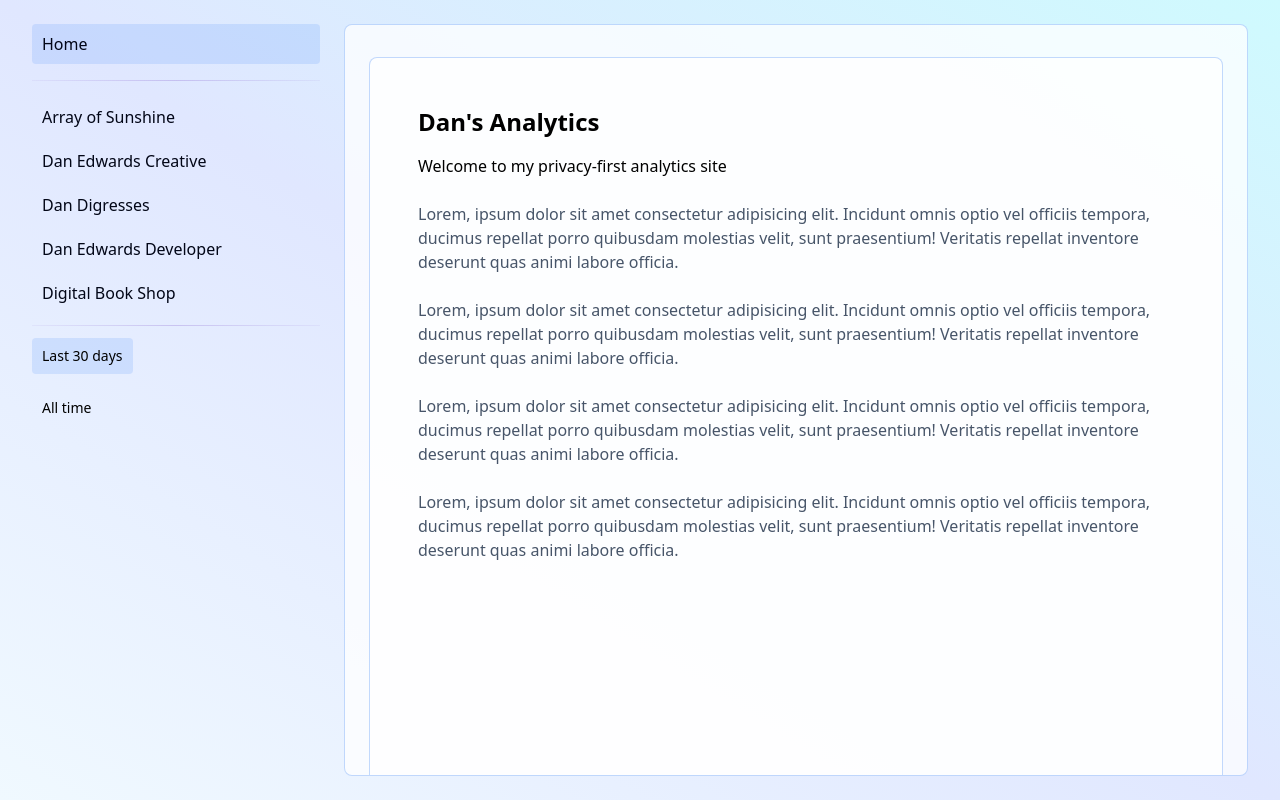
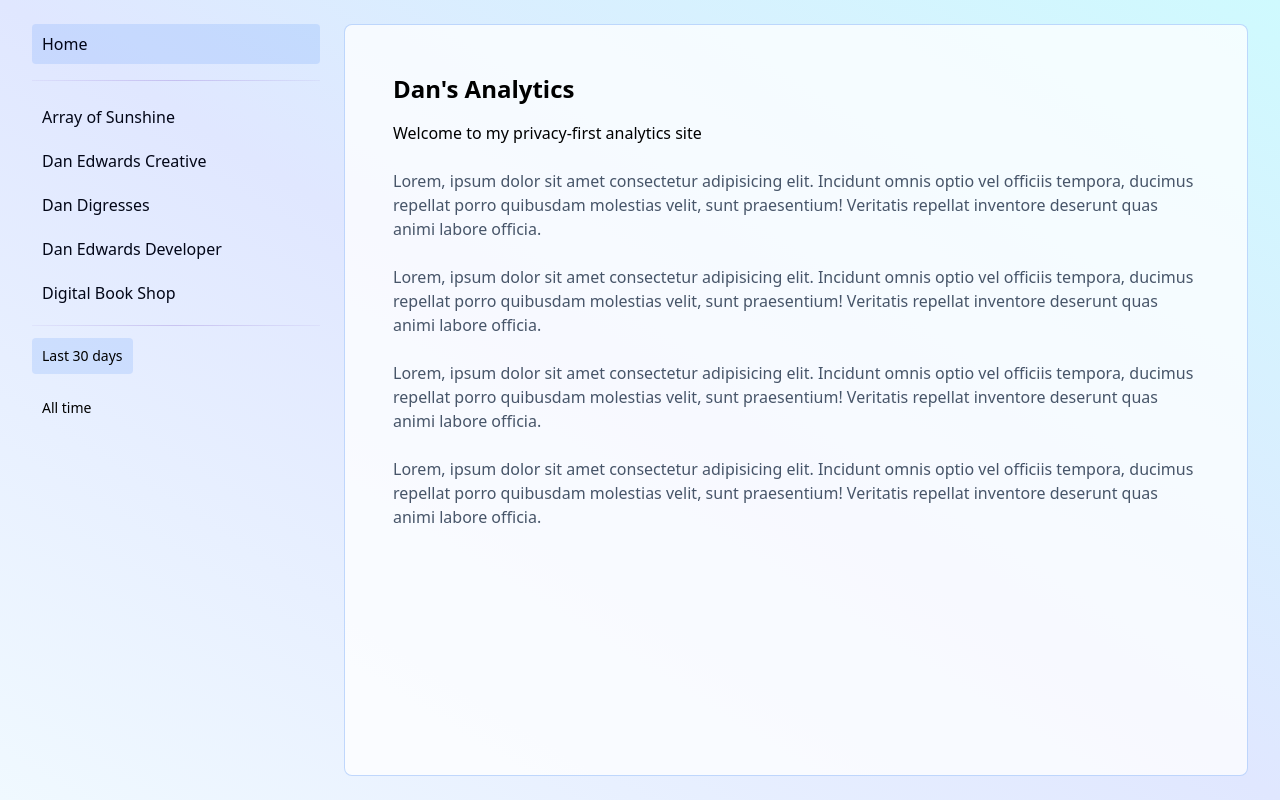
Before and after one commit to danedwardsdeveloper/analytics, a Next.js app: page / in a window 1280 px wide. Built offline with nearby package versions, Linux system fonts and the light colour scheme.

Commit message:
Remove containers

```diff
--- a/src/app/layout.tsx
+++ b/src/app/layout.tsx
@@ -1,8 +1,8 @@
 import type { Metadata, Viewport } from 'next'
 import clsx from 'clsx'
 import './styles.tailwind.css'
+import { AppProvider } from './components/AppProvider'
 import MenuBar from './components/menuBar'
-import { AppProvider } from './components/AppProvider'
 
 export const metadata: Metadata = {
   title: `Dan's Analytics`,
@@ -31,22 +31,12 @@ export default function RootLayout({
         <AppProvider>
           <div
             className={clsx(
-              'w-full max-w-[94rem] mx-auto flex h-screen flex-col md:flex-row md:gap-6',
+              'w-full max-w-[94rem] mx-auto flex h-screen flex-col md:flex-row overflow-hidden md:gap-6',
               'md:py-6 md:px-8'
             )}
           >
             <MenuBar />
-            <div
-              role="main"
-              className={clsx(
-                'w-full flex-1 bg-white bg-opacity-75',
-                'md:border border-blue-500/30 md:rounded-lg',
-                'py-8 px-6',
-                'overflow-y-auto'
-              )}
-            >
-              {children}
-            </div>
+            {children}
           </div>
         </AppProvider>
       </body>
```
